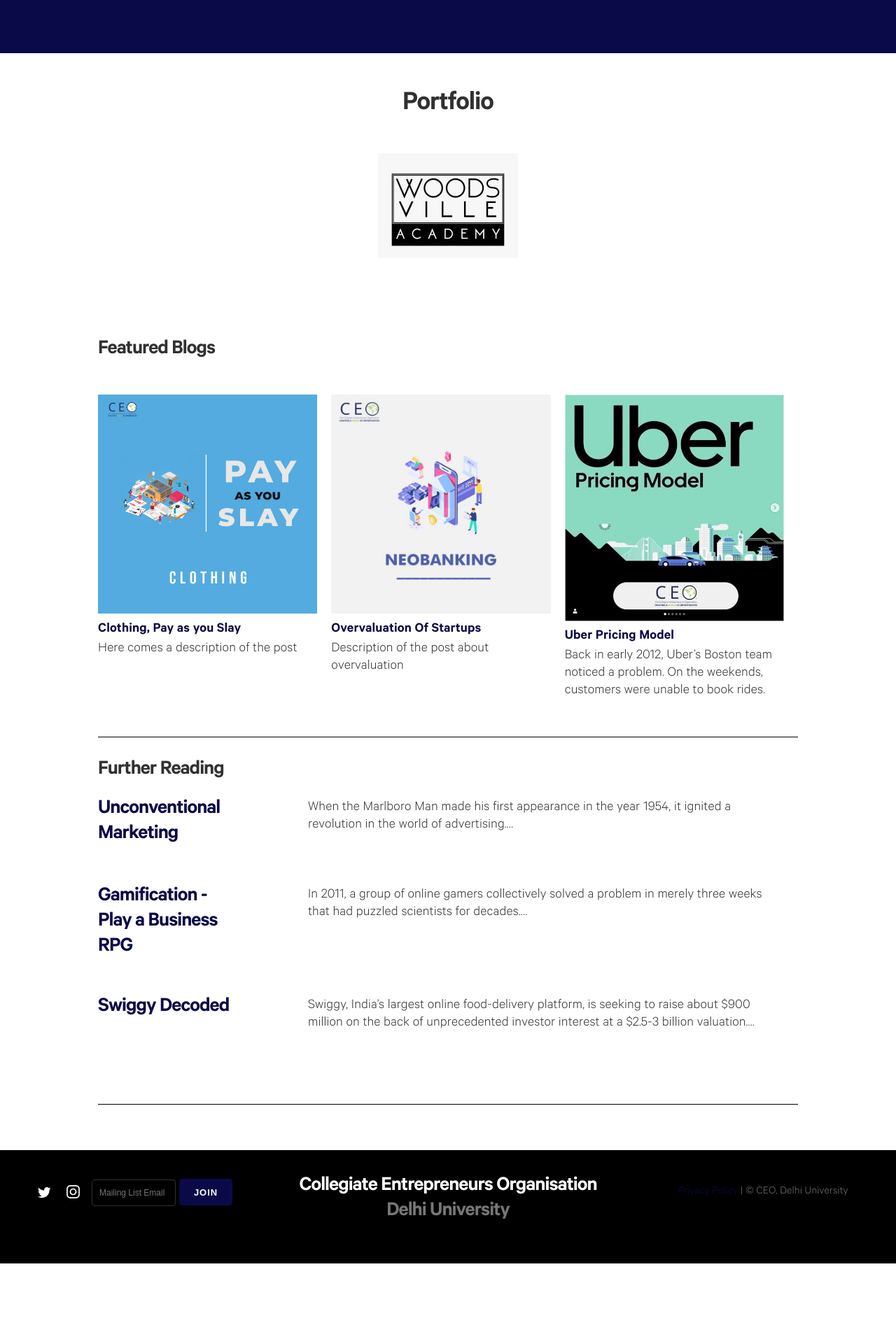
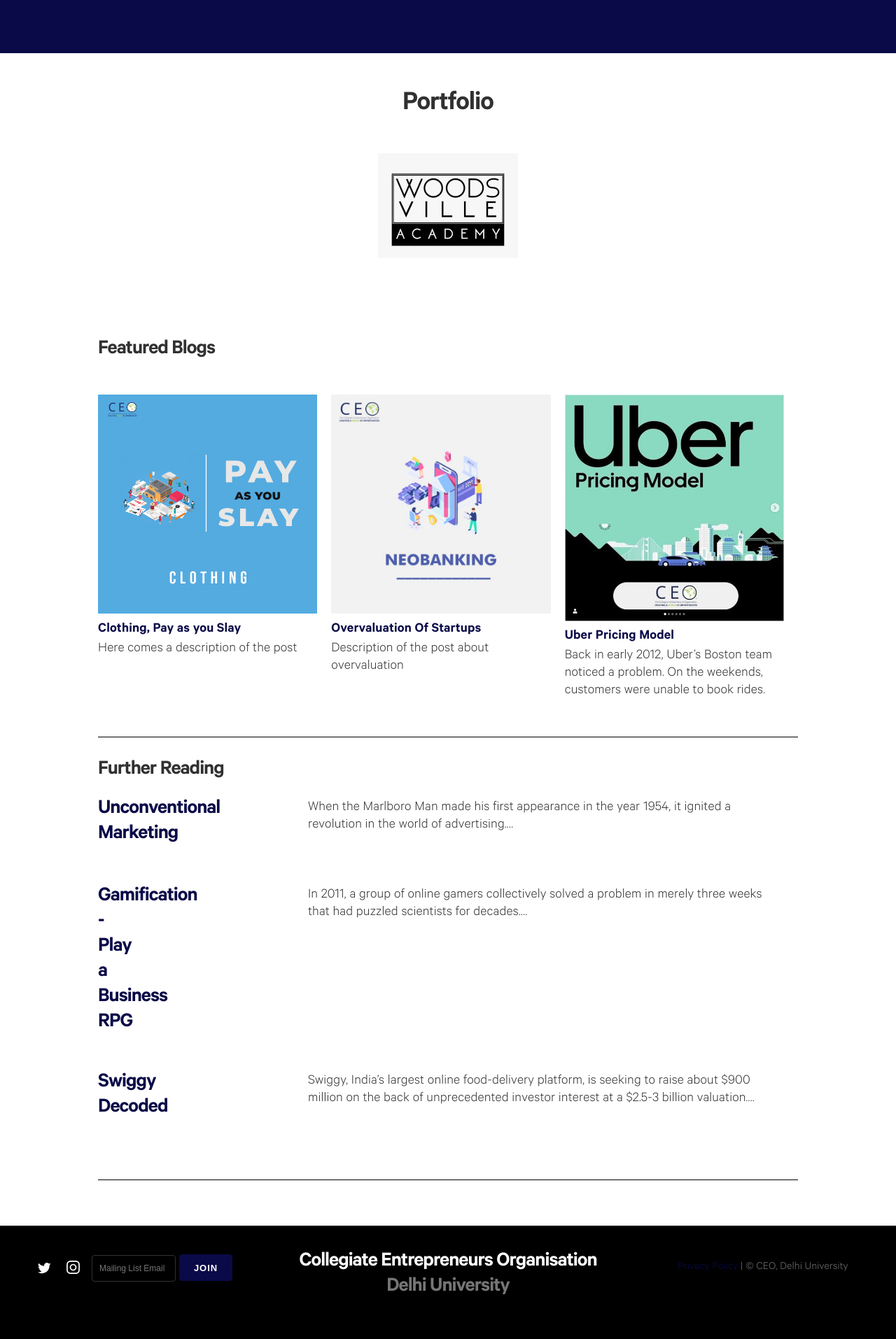
Before and after one commit to shivanshmehendiratta/ceodu.github.io, a Jekyll site: the page built from index.md, in a window 1280 px wide. Shown: the part 1304-3218 px from the top of the page at 70% size. Built offline with Jekyll 4.4.1, drawn with Linux system fonts in a browser that asks for light colours; nearby versions of some CDN libraries; some web fonts are replaced; before the commit the page ends 3110 px from its top, so only the background shows below that.

Commit message:
Update _Atom.scss

```diff
--- a/_sass/_Atom.scss
+++ b/_sass/_Atom.scss
@@ -1,7 +1,7 @@
 
 // Global
 .post-title{
-	grid-area: 1/5/1/1;
+
 	h1{
 	 font-size: 2.5rem;
 		a{
@@ -350,20 +350,13 @@
 line-height: 1.6rem;
 }
   }
-.post-description{
-grid-area: 1/7/20/20;
-}
+
 
 // Project Sectinos
 .posts {
   margin-top: 0rem;
 }
-.post {
-display: grid;
-    grid-template-columns: repeat(20,5%);
-    grid-template-rows: repeat(20,5%);
-    padding-bottom: 5rem;
-}
+
 
 .project-section {
   margin-top: 2.5rem;
@@ -443,6 +436,19 @@
 
 
 @media only screen and (min-width: $first-breakpoint) {
+	.post-description{
+grid-area: 1/7/20/20;
+}
+.post {
+display: grid;
+    grid-template-columns: repeat(20,5%);
+    grid-template-rows: repeat(20,5%);
+    padding-bottom: 5rem;
+}
+
+	.post-tittle{
+	grid-area: 1/5/1/1;
+	}
 
  .bar-hide{
  display:none;
```
